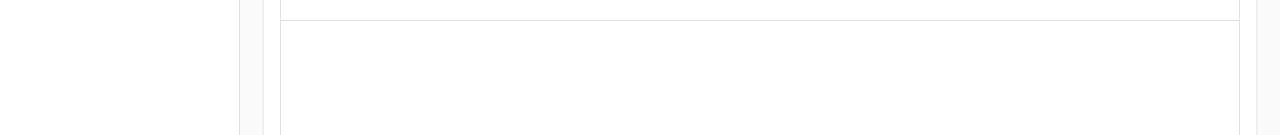
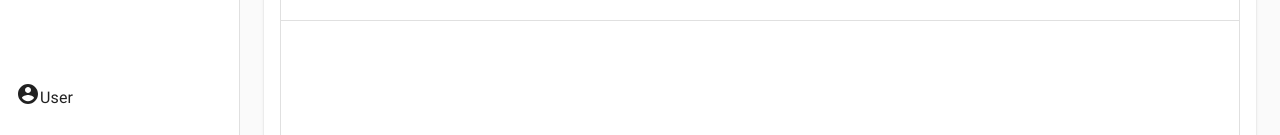
Before and after one commit to Yassine-cheffai/project-y-ui, a React (Create React App) app: page / in a window 1280 px wide. Shown: the part 665-800 px from the top of the page. Built offline with nearby package versions, Linux system fonts and the light colour scheme.

Commit message:
add user menu

```diff
--- a/src/App.tsx
+++ b/src/App.tsx
@@ -8,8 +8,10 @@ import List from "@material-ui/core/List";
 import Typography from "@material-ui/core/Typography";
 import ListItem from "@material-ui/core/ListItem";
 import ListItemText from "@material-ui/core/ListItemText";
+import ListItemIcon from "@material-ui/core/ListItemText";
 import Paper from "@material-ui/core/Paper";
 import DeleteIcon from "@material-ui/icons/Delete";
+import AccountCircleIcon from "@material-ui/icons/AccountCircle";
 import ListItemSecondaryAction from "@material-ui/core/ListItemSecondaryAction";
 import IconButton from "@material-ui/core/IconButton";
 
@@ -121,6 +123,22 @@ export default function App() {
           topic={topicToDelete}
         />
         <TopicFormDialog />
+
+        <div
+          style={{
+            position: "fixed",
+            bottom: 0,
+            textAlign: "center",
+            paddingBottom: 10,
+          }}
+        >
+          <ListItem button key={"user"}>
+            <ListItemIcon>
+              <AccountCircleIcon />
+            </ListItemIcon>
+            <ListItemText primary={"User"} />
+          </ListItem>
+        </div>
       </Drawer>
       <main className={classes.content}>
         <div className={classes.toolbar} />
```
